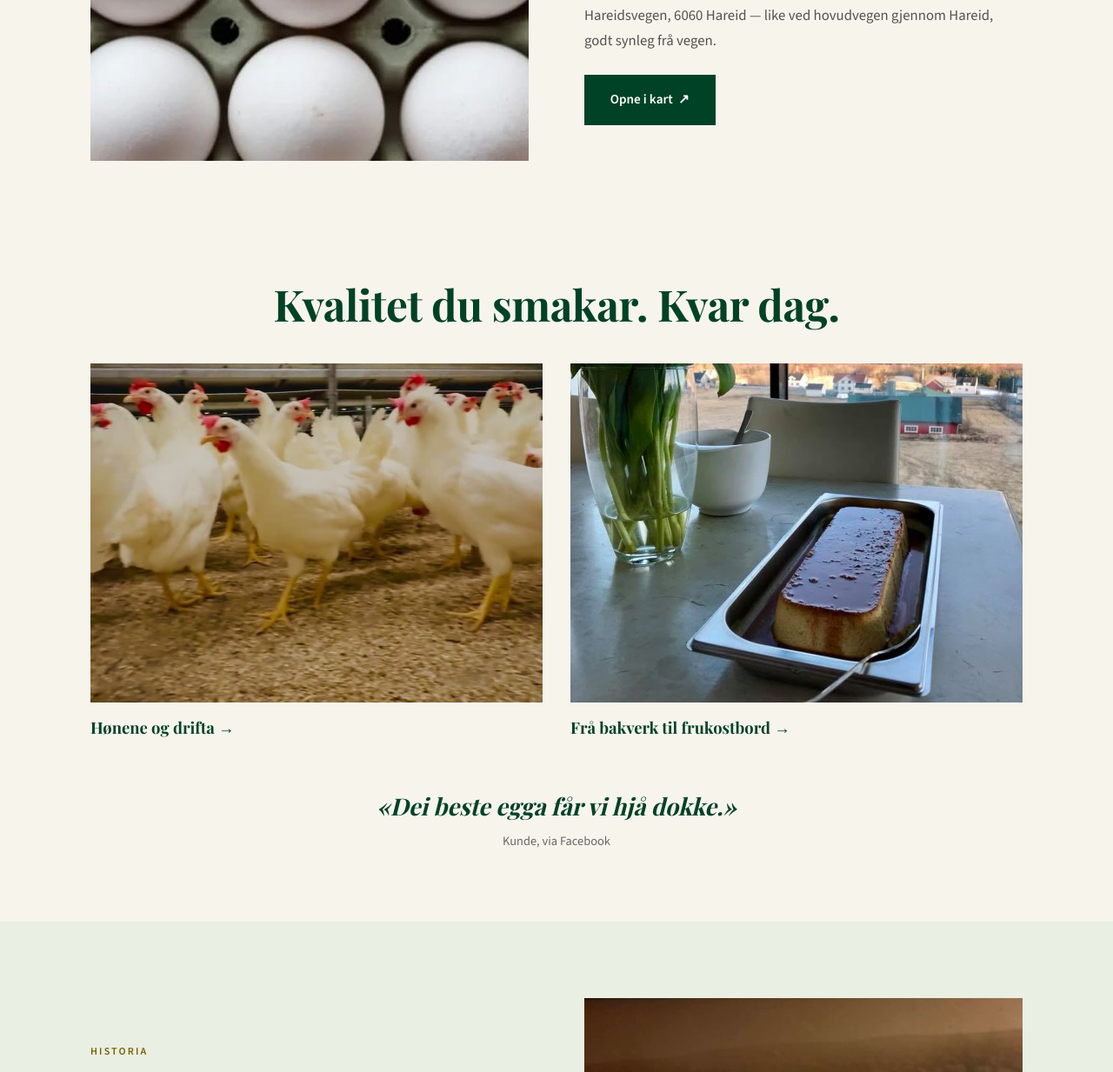
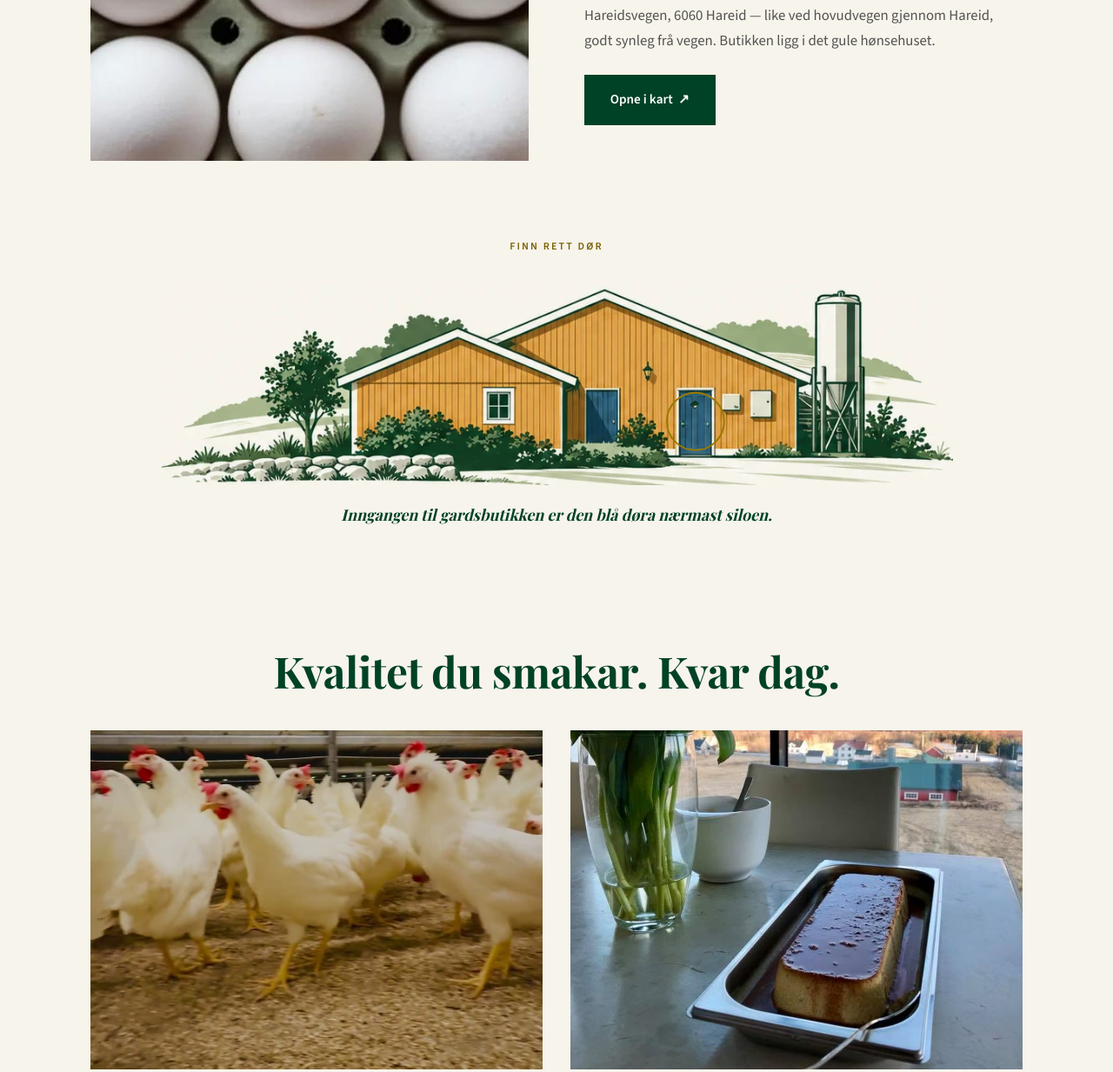
Before and after one commit to ingarteigene-svg/klokkargarden, a plain HTML site: page index.html in a window 1280 px wide. Shown: the part 1391-2624 px from the top of the page at 87% size. Drawn offline with nearby package versions, Linux system fonts and the light colour scheme; a web font is replaced by a local one.

Commit message:
Vegvisar: gardsbutikken i det gule hønsehuset, inngang via blå dør nærmast siloen
Illustrasjon av bygget med gullring rundt butikkdøra på framsida, oppdatert
adresselinje, footer, historia, egga og schema.org-beskriving.

Co-Authored-By: Claude Opus 5 <noreply@anthropic.com>

```diff
--- a/assets/stil.css
+++ b/assets/stil.css
@@ -239,6 +239,42 @@ footer .anno::before, footer .anno::after { background: var(--gold-on-green); }
   .delt--bilete-hogre figure { order: 0; }
 }
 
+/* ---------- Vegvisar: illustrasjon av hønsehuset med gardsbutikken ---------- */
+
+.vegvisar {
+  max-width: 960px;
+  margin: 0 auto;
+  padding: 0 1.5rem 5.5rem;
+  text-align: center;
+}
+.vegvisar .eyebrow { margin-bottom: 1.6rem; }
+.vegvisar figure { margin: 0; }
+.vegvisar-bilete { position: relative; }
+.vegvisar-bilete img { width: 100%; height: auto; }
+/* Ring rundt den blå døra nærmast siloen — prosent av biletet, så han følgjer skaleringa */
+.dor-ring {
+  position: absolute;
+  left: 67.5%;
+  top: 69.5%;
+  width: 7.5%;
+  aspect-ratio: 1 / 1;
+  border: 2px solid var(--gold);
+  border-radius: 50%;
+  transform: translate(-50%, -50%);
+  pointer-events: none;
+}
+.vegvisar figcaption {
+  margin-top: 1.2rem;
+  font-family: "Playfair Display", Georgia, serif;
+  font-style: italic;
+  font-size: clamp(1.05rem, 1.4vw, 1.25rem);
+  color: var(--brg);
+}
+@media (max-width: 700px) {
+  .vegvisar { padding-bottom: 3.5rem; }
+  .dor-ring { width: 10%; border-width: 1.5px; }
+}
+
 /* ---------- Kvalitet: to bilete ---------- */
 
 .to-bilete {
--- a/index.html
+++ b/index.html
@@ -29,7 +29,7 @@
   "url": "https://klokkargarden.com/",
   "image": "https://klokkargarden.com/assets/og-bilete.jpg",
   "logo": "https://klokkargarden.com/assets/logo-512.png",
-  "description": "Gardsbutikk med ferske egg frå eigen gard på Hareid, Sunnmøre. Sjølvbetent og døgnopen, 365 dagar i året.",
+  "description": "Gardsbutikk med ferske egg frå eigen gard på Hareid på Sunnmøre. Butikken ligg i det gule hønsehuset, med inngang gjennom den blå døra nærmast siloen. Sjølvbetent og døgnopen, 365 dagar i året.",
   "foundingDate": "1860",
   "openingHoursSpecification": {
     "@type": "OpeningHoursSpecification",
@@ -100,9 +100,20 @@
       <span class="eyebrow">Gardsbutikken</span>
       <h2 class="h2">Kortreist. Ferskt. Fr&aring; garden.</h2>
       <p>I gardsbutikken finn du ferske egg fr&aring; h&oslash;nene v&aring;re &mdash; plukka, sorterte og lagde fram same dagen. Butikken er sj&oslash;lvbetent og d&oslash;gnopen, 365 dagar i &aring;ret. Du vel egga, betaler med Vipps og tek dei med heim.</p>
-      <p class="adresse">Hareidsvegen, 6060 Hareid &mdash; like ved hovudvegen gjennom Hareid, godt synleg fr&aring; vegen.</p>
+      <p class="adresse">Hareidsvegen, 6060 Hareid &mdash; like ved hovudvegen gjennom Hareid, godt synleg fr&aring; vegen. Butikken ligg i det gule h&oslash;nsehuset.</p>
       <a class="knapp" href="https://maps.app.goo.gl/sHMasXteWBAqaZqo9" target="_blank" rel="noopener">Opne i kart<span class="pil">&nearr;</span></a>
     </div>
+  </section>
+
+  <section class="vegvisar" aria-label="Slik finn du inngangen til gardsbutikken">
+    <span class="eyebrow">Finn rett d&oslash;r</span>
+    <figure>
+      <div class="vegvisar-bilete">
+        <img src="assets/gardsbutikken-bygg.webp" width="1000" height="262" alt="Illustrasjon av h&oslash;nsehuset p&aring; Klokkargarden: eit gult trebygg med bl&aring; d&oslash;rer og ein h&oslash;g f&ocirc;rsilo til h&oslash;gre." loading="lazy">
+        <span class="dor-ring" aria-hidden="true"></span>
+      </div>
+      <figcaption>Inngangen til gardsbutikken er den bl&aring; d&oslash;ra n&aelig;rmast siloen.</figcaption>
+    </figure>
   </section>
 
   <section class="to-bilete">
@@ -159,7 +170,7 @@
     </div>
     <div class="footer-kol">
       <h3>Gardsbutikken</h3>
-      <p>D&oslash;gnopen, 365 dagar i &aring;ret<br>Sj&oslash;lvbetent &middot; Betal med Vipps<br><a href="https://www.facebook.com/klokkargard1" target="_blank" rel="noopener">F&oslash;lg oss p&aring; Facebook</a></p>
+      <p>D&oslash;gnopen, 365 dagar i &aring;ret<br>Sj&oslash;lvbetent &middot; Betal med Vipps<br>Inngang: bl&aring; d&oslash;r n&aelig;rmast siloen<br><a href="https://www.facebook.com/klokkargard1" target="_blank" rel="noopener">F&oslash;lg oss p&aring; Facebook</a></p>
     </div>
   </div>
   <div class="footer-botn">
```
Also changed, not shown: egga.html (+2 -2 lines), historia.html (+2 -2 lines), assets/gardsbutikken-bygg.webp (added).
